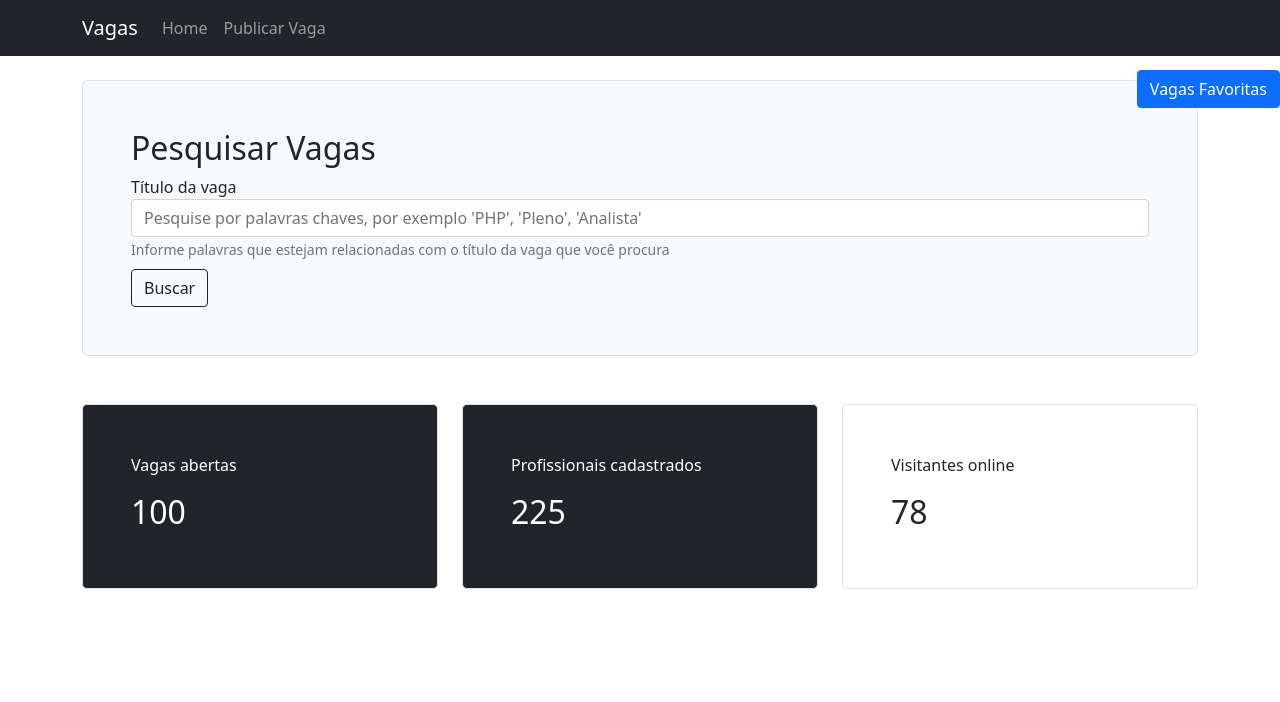
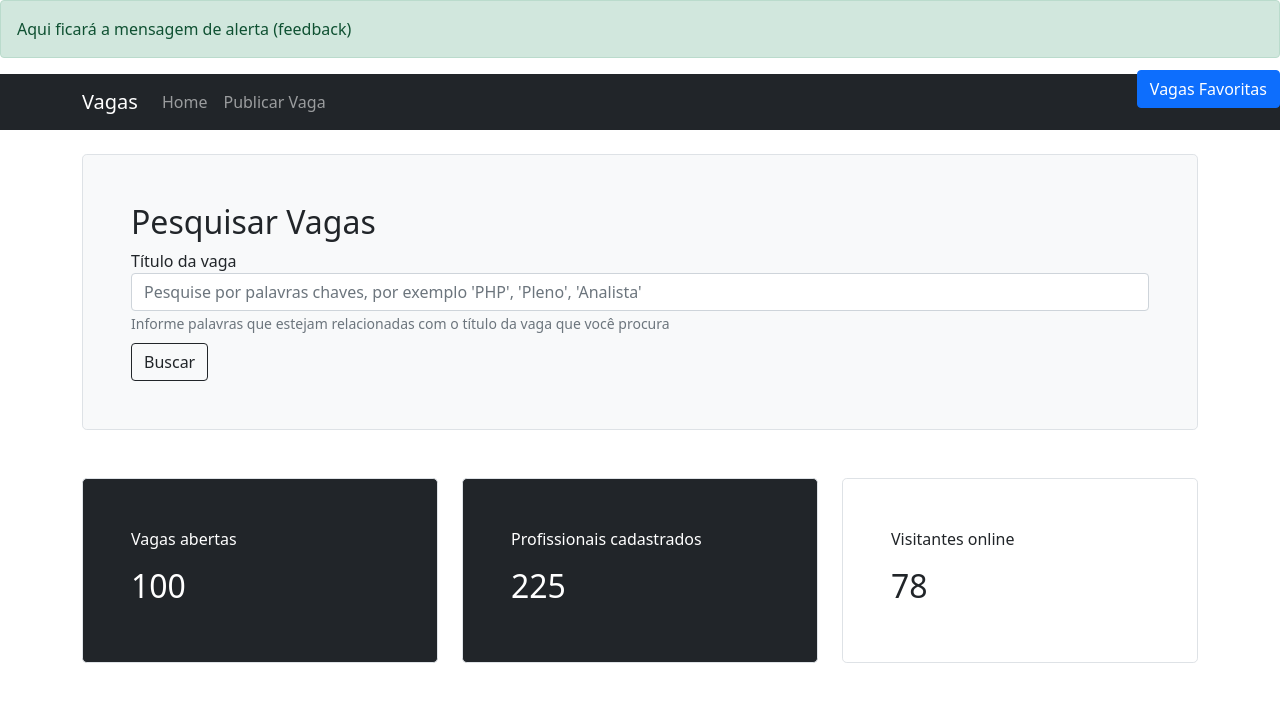
Before and after one commit to eidiego/app_vue_v, a Vue app: page / in a window 1280 px wide. Shown: the top 702 px of the page. Built offline with nearby package versions, Linux system fonts and the light colour scheme.

Commit message:
Componente de alerta adicionado

```diff
--- a/src/App.vue
+++ b/src/App.vue
@@ -1,5 +1,6 @@
 <template>
   <div>
+    <alerta />
     <vagas-favoritas></vagas-favoritas>
     <topo-padrao @navegar="componente = $event" />
     <conteudo v-if="visibilidade" :conteudo="componente"></conteudo>
@@ -7,6 +8,7 @@
 </template>
 
 <script>
+import Alerta from '@/components/comuns/Alerta.vue'
 import Conteudo from '@/components/layouts/Conteudo.vue'
 import VagasFavoritas from '@/components/comuns/VagasFavoritas.vue'
 import TopoPadrao from '@/components/layouts/TopoPadrao.vue'
@@ -18,6 +20,7 @@ export default {
     componente: 'Home'
   }),
   components: {
+    Alerta,
     Conteudo,
     TopoPadrao,
     VagasFavoritas
--- /dev/null
+++ b/src/components/comuns/Alerta.vue
@@ -0,0 +1,11 @@
+<template>
+    <div class="alert alert-success" role="alert">
+        Aqui ficará a mensagem de alerta (feedback)
+    </div>
+</template>
+
+<script>
+export default {
+    name: 'Alerta'
+}
+</script>
--- a/src/components/views/PublicarVaga.vue
+++ b/src/components/views/PublicarVaga.vue
@@ -90,6 +90,7 @@ export default {
       })
 
       localStorage.setItem('vagas', JSON.stringify(vagas))
+
       this.resetaFormularioCadastroVaga()
 
     },
```
